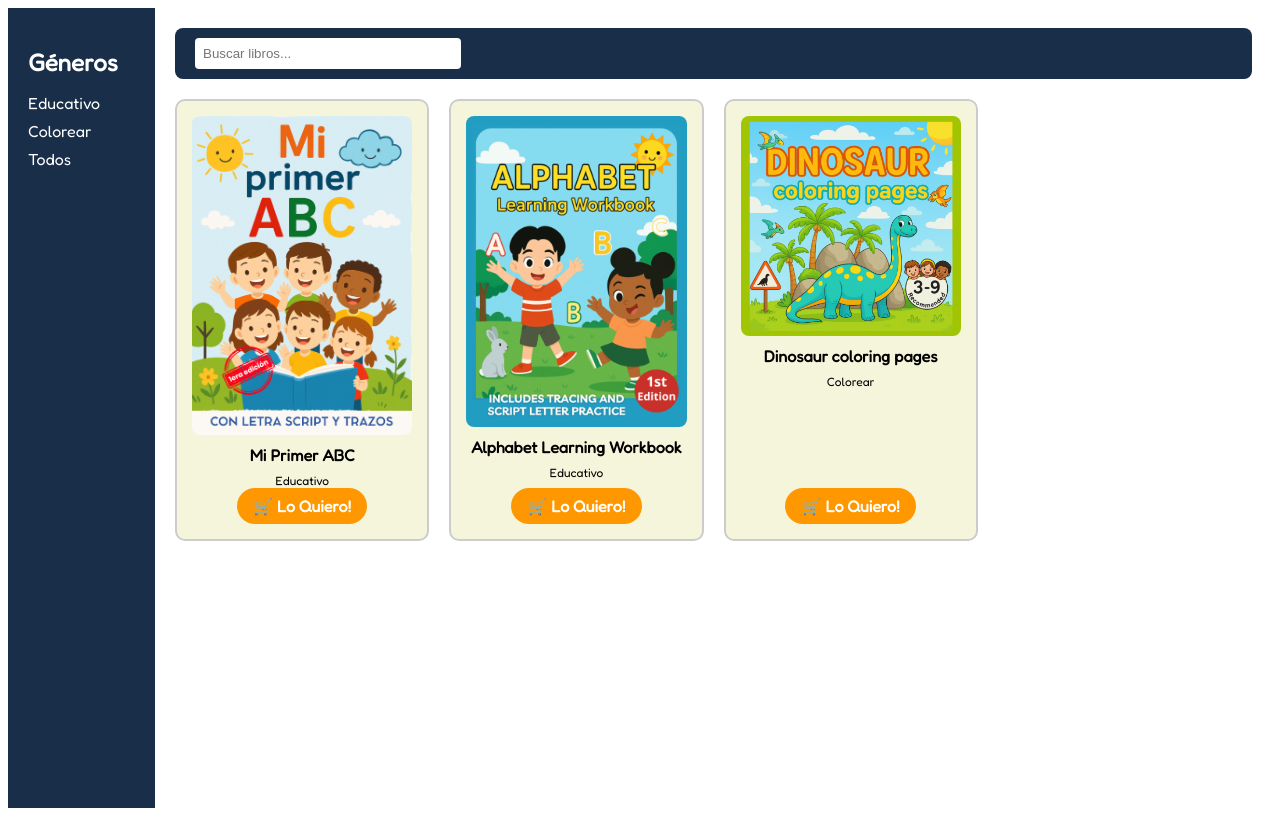
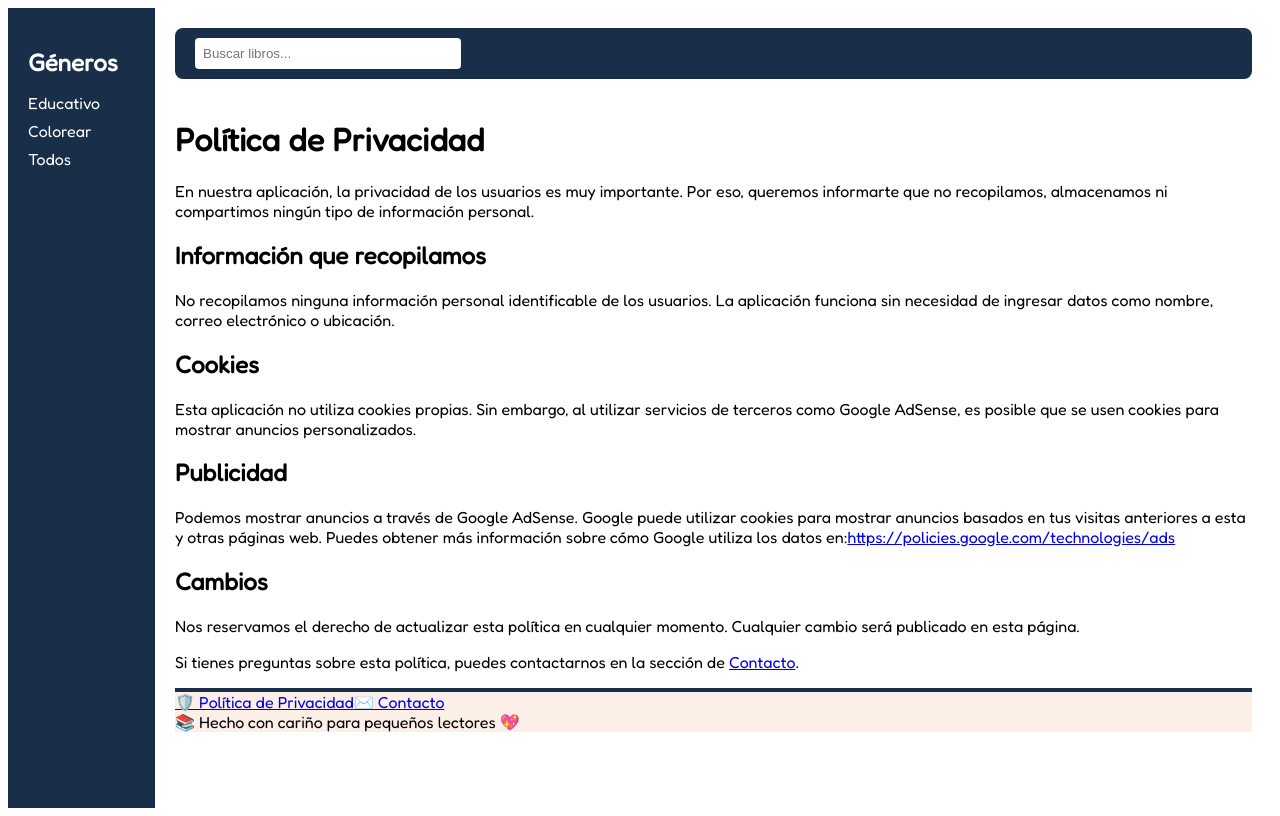
Before and after one commit to freddinalcantara/pequetutoresrd, a React (Vite) app: page /privacidad in a window 1280 px wide. Built offline with nearby package versions, Linux system fonts and the light colour scheme.

Commit message:
Agregamos footer

```diff
--- a/package.json
+++ b/package.json
@@ -11,7 +11,8 @@
   },
   "dependencies": {
     "react": "^19.0.0",
-    "react-dom": "^19.0.0"
+    "react-dom": "^19.0.0",
+    "react-router-dom": "^7.5.1"
   },
   "devDependencies": {
     "@eslint/js": "^9.22.0",
--- a/src/App.jsx
+++ b/src/App.jsx
@@ -2,7 +2,12 @@ import { useState } from "react";
 import Navbar from "./components/Navbar";
 import Sidebar from "./components/Sidebar";
 import BookGrid from "./components/BookGrid";
+import Contact from "./components/Contact";
 import books from "./data/books";
+import Footer from "./components/Footer";
+import { BrowserRouter as Router, Routes, Route } from "react-router-dom";
+
+import PrivacyPolicy from "./components/PrivacyPolicy";
 import "./App.css";
 
 function App() {
@@ -18,6 +23,7 @@ function App() {
     : books;
 
   return (
+    <Router>
       <div className="app">
         <Sidebar onSelectGenre={setSelectedGenre} isOpen={sidebarOpen} />
         <div className="main-content">
@@ -25,9 +31,18 @@ function App() {
             ☰
           </button>
           <Navbar />
-        <BookGrid books={filteredBooks} />
+          {/* <BookGrid books={filteredBooks} /> */}
+
+          <Routes>
+            <Route path="/" element={<BookGrid books={filteredBooks} />} />
+            <Route path="/privacidad" element={<PrivacyPolicy />} />
+            <Route path="/contacto" element={<Contact />} />
+          </Routes>
+
+          <Footer />
         </div>
       </div>
+    </Router>
   );
 }
 
--- /dev/null
+++ b/src/components/Contact.jsx
@@ -0,0 +1,60 @@
+// src/pages/Contact.jsx
+import React, { useState } from "react";
+
+const Contact = () => {
+  const [formData, setFormData] = useState({
+    name: "pequeTutoresRD",
+    email: "pequetutoresrd@gmail.com",
+    message: "",
+  });
+
+  const handleChange = (e) => {
+    setFormData({ ...formData, [e.target.name]: e.target.value });
+  };
+
+  const handleSubmit = (e) => {
+    e.preventDefault();
+    alert("¡Gracias por contactarnos!");
+    // Aquí podrías integrar EmailJS, Formspree u otro servicio para enviar emails reales.
+  };
+
+  return (
+    <div className="p-6 max-w-3xl mx-auto">
+      <h1 className="text-3xl font-bold mb-4">Contáctanos</h1>
+      <form onSubmit={handleSubmit} className="space-y-4">
+        <input
+          type="text"
+          name="name"
+          placeholder="Tu nombre"
+          onChange={handleChange}
+          className="w-full p-2 border rounded"
+          required
+        />
+        <input
+          type="email"
+          name="email"
+          placeholder="Tu correo"
+          onChange={handleChange}
+          className="w-full p-2 border rounded"
+          required
+        />
+        <textarea
+          name="message"
+          placeholder="Tu mensaje"
+          onChange={handleChange}
+          className="w-full p-2 border rounded"
+          rows="4"
+          required
+        />
+        <button
+          type="submit"
+          className="bg-blue-600 text-white px-4 py-2 rounded hover:bg-blue-700"
+        >
+          Enviar
+        </button>
+      </form>
+    </div>
+  );
+};
+
+export default Contact;
--- /dev/null
+++ b/src/components/Footer.jsx
@@ -0,0 +1,33 @@
+import React from "react";
+import { Link } from "react-router-dom";
+
+const Footer = () => {
+  return (
+    <footer
+      className="text-center py-6 mt-10"
+      style={{
+        backgroundColor: "#fcefe8", // color pastel suave
+        borderTop: "4px solid #182e49",
+      }}
+    >
+      {/* <div className="text-lg text-[#182e49] font-semibold mb-3">
+        🌈✨📖🐻🧁⭐
+      </div> */}
+
+      <div className="flex flex-col sm:flex-row justify-center items-center gap-4 text-[#182e49] font-medium text-sm">
+        <Link to="/privacidad" className="hover:underline">
+          🛡️ Política de Privacidad
+        </Link>
+        <Link to="/contacto" className="hover:underline">
+          ✉️ Contacto
+        </Link>
+      </div>
+
+      <div className="mt-4 text-sm text-[#182e49]">
+        📚 Hecho con cariño para pequeños lectores 💖
+      </div>
+    </footer>
+  );
+};
+
+export default Footer;
--- /dev/null
+++ b/src/components/PrivacyPolicy.jsx
@@ -0,0 +1,58 @@
+import React from "react";
+
+const PrivacyPolicy = () => {
+  return (
+    <div className="p-6 max-w-3xl mx-auto text-gray-800">
+      <h1 className="text-3xl font-bold mb-4">Política de Privacidad</h1>
+      <p className="mb-4">
+        En nuestra aplicación, la privacidad de los usuarios es muy importante.
+        Por eso, queremos informarte que no recopilamos, almacenamos ni
+        compartimos ningún tipo de información personal.
+      </p>
+      <h2 className="text-xl font-semibold mb-2">
+        Información que recopilamos
+      </h2>
+      <p className="mb-4">
+        No recopilamos ninguna información personal identificable de los
+        usuarios. La aplicación funciona sin necesidad de ingresar datos como
+        nombre, correo electrónico o ubicación.
+      </p>
+      <h2 className="text-xl font-semibold mb-2">Cookies</h2>
+      <p className="mb-4">
+        Esta aplicación no utiliza cookies propias. Sin embargo, al utilizar
+        servicios de terceros como Google AdSense, es posible que se usen
+        cookies para mostrar anuncios personalizados.
+      </p>
+      <h2 className="text-xl font-semibold mb-2">Publicidad</h2>
+      <p className="mb-4">
+        Podemos mostrar anuncios a través de Google AdSense. Google puede
+        utilizar cookies para mostrar anuncios basados en tus visitas anteriores
+        a esta y otras páginas web. Puedes obtener más información sobre cómo
+        Google utiliza los datos en:
+        <a
+          href="https://policies.google.com/technologies/ads"
+          target="_blank"
+          rel="noopener noreferrer"
+          className="text-blue-600 underline ml-1"
+        >
+          https://policies.google.com/technologies/ads
+        </a>
+      </p>
+      <h2 className="text-xl font-semibold mb-2">Cambios</h2>
+      <p className="mb-4">
+        Nos reservamos el derecho de actualizar esta política en cualquier
+        momento. Cualquier cambio será publicado en esta página.
+      </p>
+      <p>
+        Si tienes preguntas sobre esta política, puedes contactarnos en la
+        sección de{" "}
+        <a href="/contacto" className="text-blue-600 underline">
+          Contacto
+        </a>
+        .
+      </p>
+    </div>
+  );
+};
+
+export default PrivacyPolicy;
```
Also changed, not shown: 1 other file (tests, documents, lock files or other folders). Lines whose indentation alone changed are shown as unchanged.
